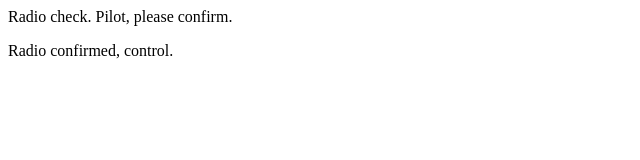
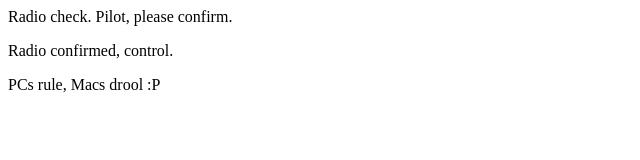
Before and after one commit to catchambers/communication-log, a plain HTML site: page index.html in a window 1280 px wide. Shown: the whole page, without its empty margins (0-640 px from the left). Drawn offline with Linux system fonts and the light colour scheme.

Commit message:
Added another line.

```diff
--- a/index.html
+++ b/index.html
@@ -2,5 +2,6 @@
 <body>
    <p>Radio check. Pilot, please confirm.</p>
    <p>Radio confirmed, control.</p>
+   <p>PCs rule, Macs drool :P</p>
 </body>
 </html>
```
